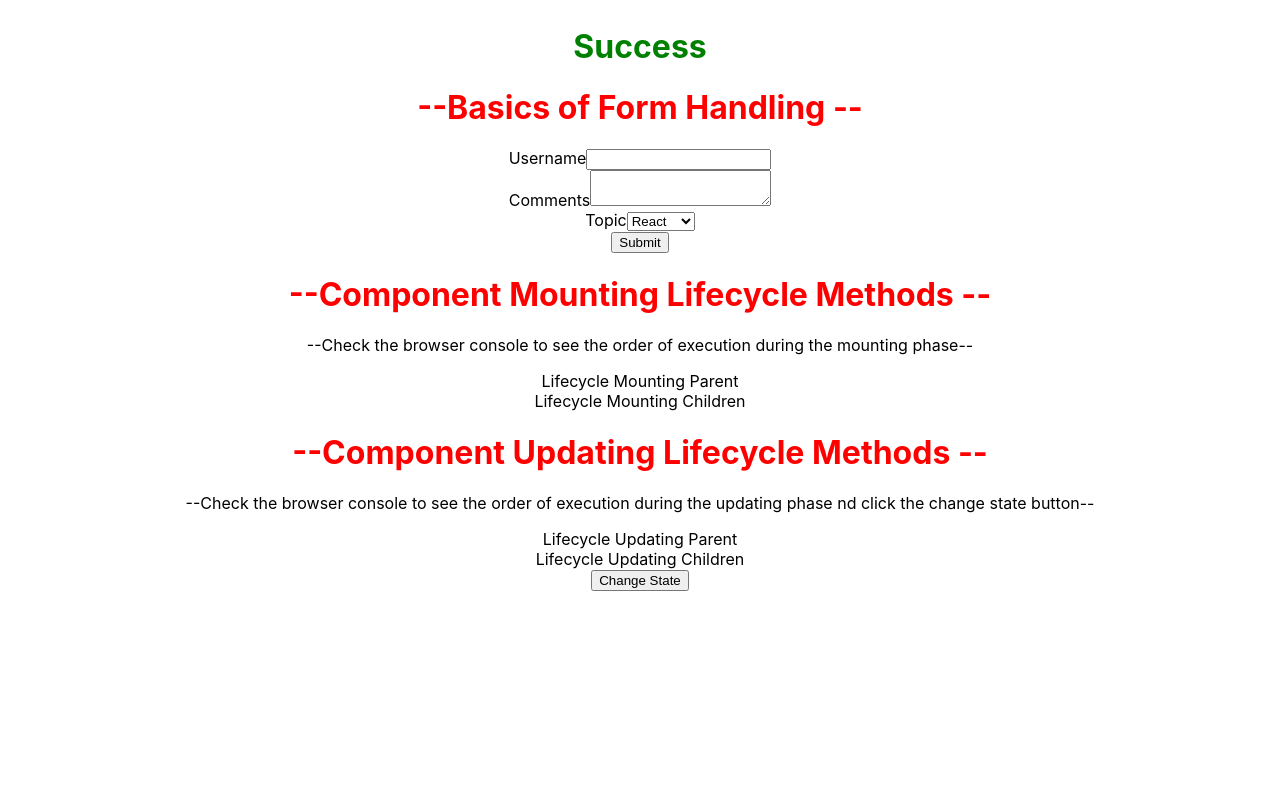
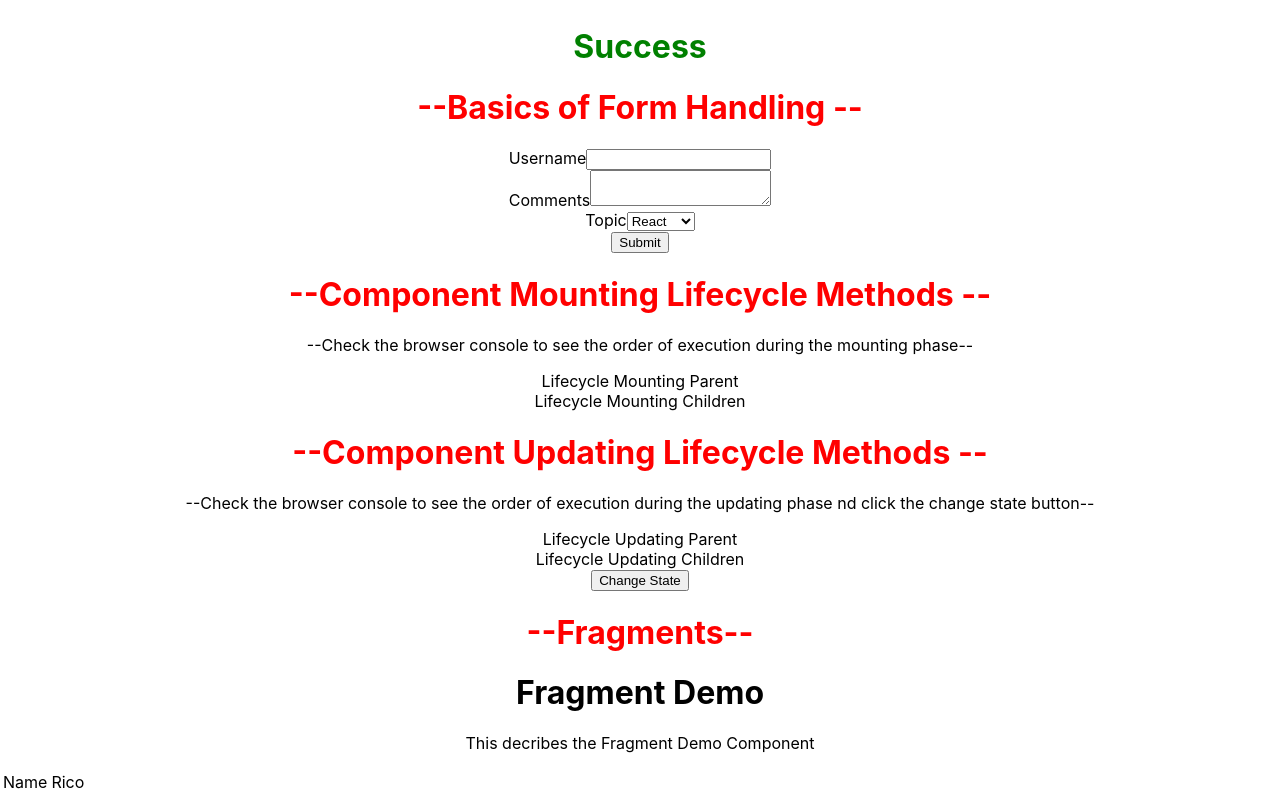
Before and after one commit to mirjSolution/react-front-to-back, a React (Create React App) app: page / in a window 1280 px wide. Shown: the part 2993-3788 px from the top of the page. Before the commit the page ends 3584 px from the top, so only its background shows below. Built offline with nearby package versions, Linux system fonts and the light colour scheme.

Commit message:
Fragments

```diff
--- a/src/App.js
+++ b/src/App.js
@@ -24,6 +24,8 @@ import ModuleCss from './components/stylingAndCssBasics/ModuleCss';
 import Stylesheet from './components/stylingAndCssBasics/Stylesheet';
 import LifeCycleMountingParent from './components/componentMountingLifecycleMethod/LifeCycleMountingParent';
 import LifeCycleUpdatingParent from './components/componentUpdatingLifecycleMethod/LifeCycleUpdatingParent';
+import FragmentDemo from './components/fragments/FragmentDemo';
+import Table from './components/fragments/Table';
 
 class App extends Component {
   render() {
@@ -121,6 +123,10 @@ class App extends Component {
           updating phase nd click the change state button--
         </p>
         <LifeCycleUpdatingParent />
+        {/* Lifecycle Methods */}
+        <h1 style={{ color: 'red' }}>--Fragments--</h1>
+        <FragmentDemo />
+        <Table />
       </div>
     );
   }
--- /dev/null
+++ b/src/components/fragments/Column.js
@@ -0,0 +1,18 @@
+import React from 'react';
+
+function Column() {
+  //   const items = [];
+  return (
+    <>
+      {/* items.map((item) => (
+        <React.Fragment key={item.id}>
+          <h1>Title</h1>
+          <p>{item.title}</p>
+        </React.Fragment>
+      )) */}
+      <td>Name</td>
+      <td>Rico</td>
+    </>
+  );
+}
+export default Column;
--- /dev/null
+++ b/src/components/fragments/FragmentDemo.js
@@ -0,0 +1,12 @@
+import React from 'react';
+
+function FragmentDemo() {
+  return (
+    <React.Fragment>
+      <h1>Fragment Demo</h1>
+      <p>This decribes the Fragment Demo Component</p>
+    </React.Fragment>
+  );
+}
+
+export default FragmentDemo;
--- /dev/null
+++ b/src/components/fragments/Table.js
@@ -0,0 +1,16 @@
+import React from 'react';
+import Column from './Column';
+
+function Table() {
+  return (
+    <table>
+      <tbody>
+        <tr>
+          <Column />
+        </tr>
+      </tbody>
+    </table>
+  );
+}
+
+export default Table;
```
